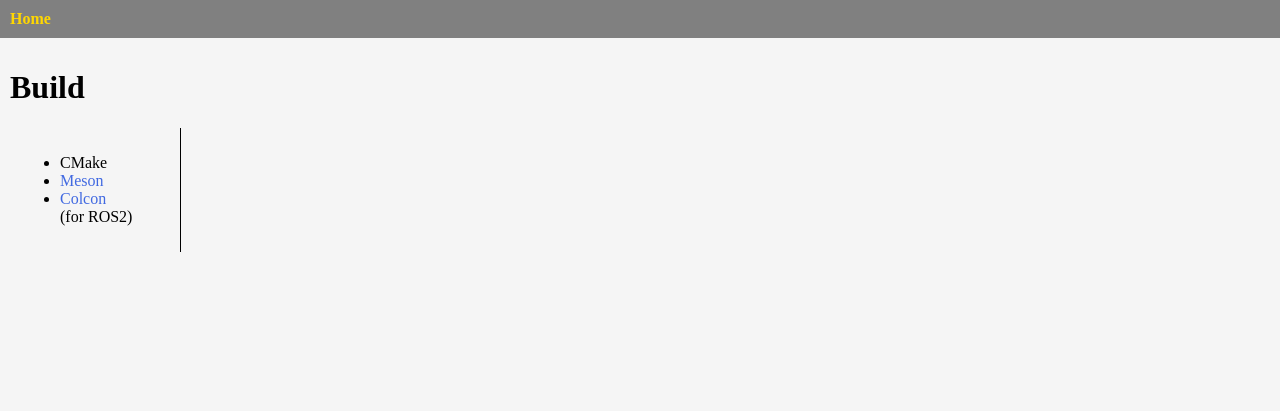
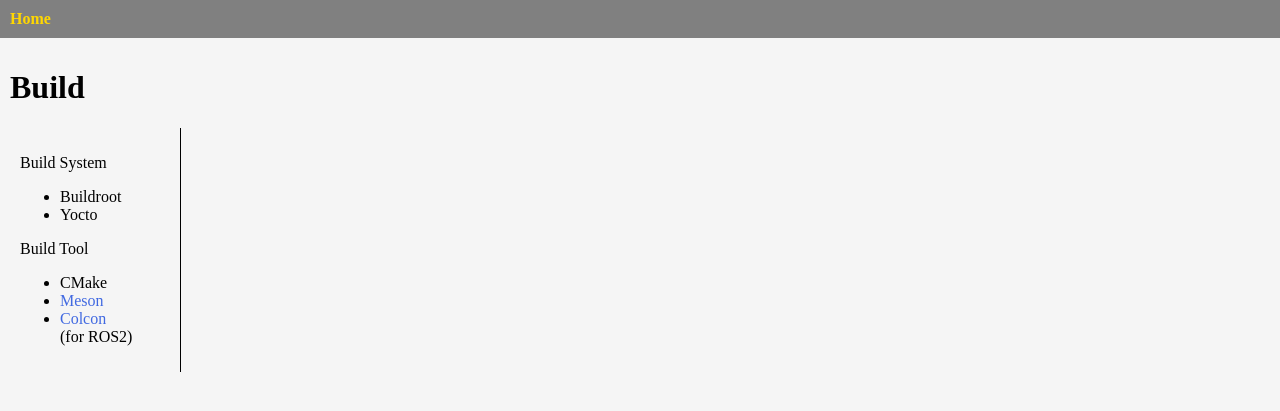
Before and after one commit to czarsir/sir, a Jekyll site: the page built from _posts/tool/2025-07-22-build.html, in a window 1280 px wide. Shown: the top 411 px of the page. Built offline with Jekyll 4.4.1, drawn with Linux system fonts in a browser that asks for light colours.

Commit message:
[build] update

```diff
--- a/_posts/tool/2025-07-22-build.html
+++ b/_posts/tool/2025-07-22-build.html
@@ -5,6 +5,13 @@ title: Build
 
 <div id="hierarchy">
 
+<p>Build System</p>
+<ul>
+	<li>Buildroot</li>
+	<li>Yocto</li>
+</ul>
+
+<p>Build Tool</p>
 <ul>
 	<li>CMake</li>
 	<li><a href="addins/meson.html" target="details">Meson</a></li>
```
